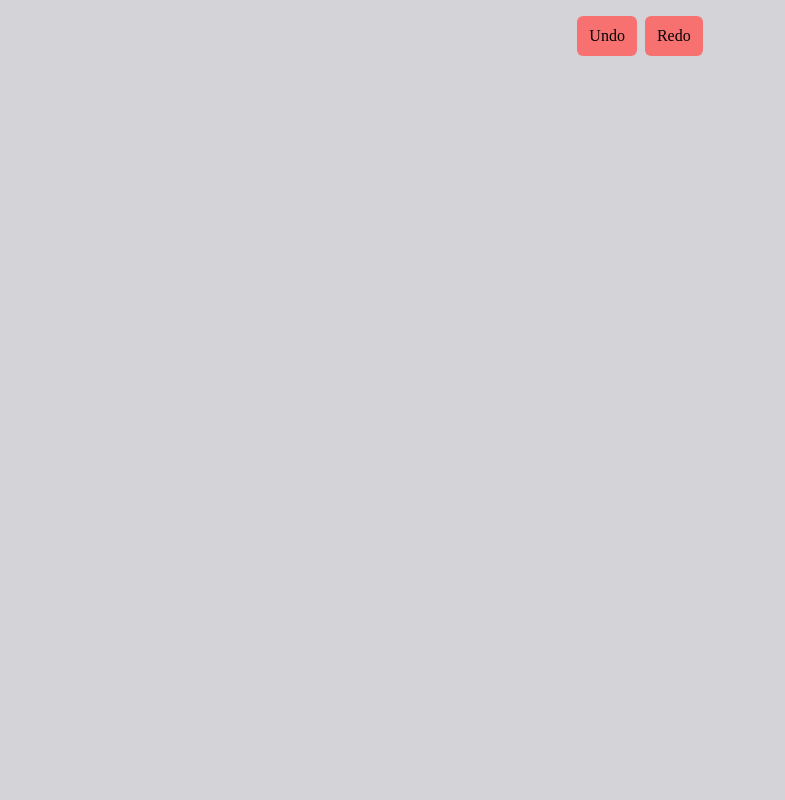
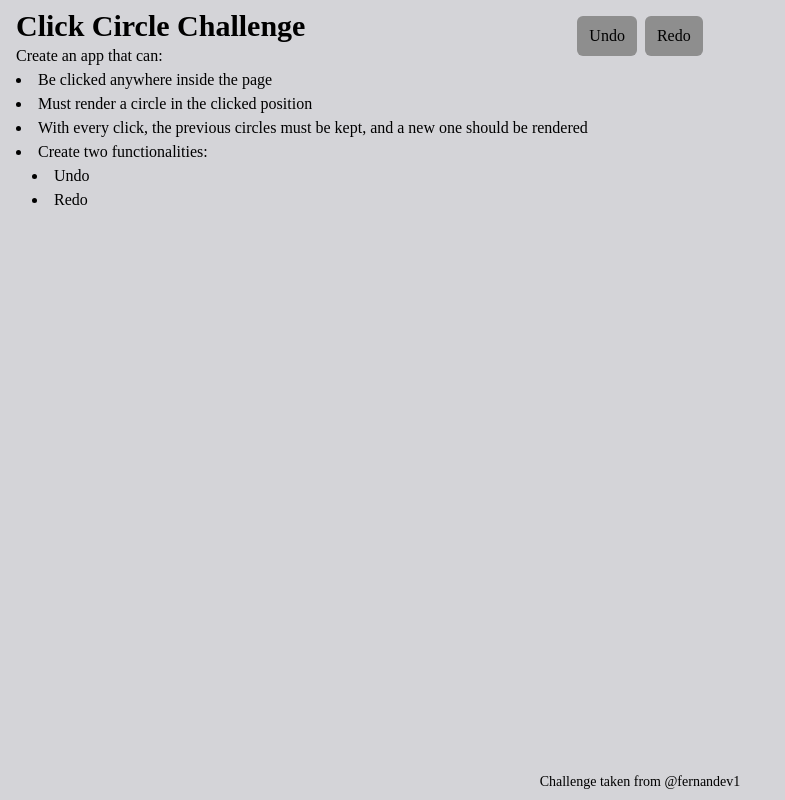
Before and after one commit to Bmullerc/playing-around, a Next.js app: page /challenges/clickcircle in a window 1280 px wide. Shown: the whole page, without its empty margins (0-785 px from the left). Built offline with nearby package versions, Linux system fonts and the light colour scheme.

Commit message:
update: layout, add first challenge

```diff
--- a/src/pages/challenges/clickcircle.jsx
+++ b/src/pages/challenges/clickcircle.jsx
@@ -1,8 +1,10 @@
 import Head from 'next/head'
+import Link from 'next/link'
 import { useState } from 'react'
 
 export default function Home() {
   const [list, setList] = useState([])
+  const [deleted, setDeleted] = useState([])
 
   const handleClick = (event) => {
     const newClick = {
@@ -12,44 +14,85 @@ export default function Home() {
     setList((prev) => [...prev, newClick])
   }
 
-  const handleUndo = () => {
-    const newList = [...list].slice(0, -1)
-    setList(newList)
+  const handleUndo = (event) => {
+    event.stopPropagation()
+
+    if (list.length === 0) return
+
+    const deletedCircle = [...list].pop()
+
+    setList((prev) => {
+      const newList = [...prev].slice(0, -1)
+      return newList
+    })
+
+    setDeleted((prev) => [...prev, deletedCircle])
   }
 
-  const handleRedo = () => {
-    console.log(list)
+  const handleRedo = (event) => {
+    event.stopPropagation()
+
+    if (deleted.length === 0) return
+
+    const redoneCircle = [...deleted].pop()
+
+    setDeleted((prev) => {
+      const newList = [...prev].slice(0, -1)
+      return newList
+    })
+
+    setList((prev) => [...prev, redoneCircle])
   }
 
   return (
     <>
       <Head>
-        <title>Playing Around with N13</title>
+        <title>Front-end Challenges</title>
         <meta name="description" content="Generated by create next app" />
         <meta name="viewport" content="width=device-width, initial-scale=1" />
         <link rel="icon" href="/favicon.ico" />
       </Head>
       <main>
+        <header className='py-2 px-4 z-20 fixed pointer-events-none'>
+          <h3 className='font-bold text-3xl'>Click Circle Challenge</h3>
+          <ul className='list-inside list-disc'>
+            Create an app that can:
+            <li>Be clicked anywhere inside the page</li>
+            <li>Must render a circle in the clicked position</li>
+            <li>With every click, the previous circles must be kept, and a new one should be rendered</li>
+            <li>Create two functionalities:
+              <ul className='list-inside list-disc px-4'>
+                <li>Undo</li>
+                <li>Redo</li>
+              </ul>
+            </li>
+          </ul>
+        </header>
+
+        <section
+          onClick={handleClick}
+          className='bg-zinc-300 h-full w-full fixed top-0'>
           <div
             className='fixed justify-center items-center top-4 w-full z-10 flex gap-2'>
             <button
+              disabled={list.length === 0}
               onClick={handleUndo}
-            className="bg-red-400 py-2 px-3 rounded-md font">Undo
+              className="bg-red-400 py-2 px-3 rounded-md disabled:grayscale hover:opacity-70 hover:scale-95 duration-200 ease-in-out disabled:cursor-not-allowed disabled:hover:scale-100">Undo
             </button>
             <button
+              disabled={deleted.length === 0}
               onClick={handleRedo}
-            className="bg-red-400 py-2 px-3 rounded-md font">Redo
+              className="bg-red-400 py-2 px-3 rounded-md disabled:grayscale hover:opacity-70 hover:scale-95 duration-200 ease-in-out disabled:cursor-not-allowed disabled:hover:scale-100">Redo
             </button>
           </div>
-
-        <div
-          onClick={handleClick}
-          className='bg-zinc-300 h-full w-full fixed'>
           {list.map((item, index) => (
             <span key={index} className="bg-red-600 w-6 h-6 rounded-full absolute" style={{ left: item.clientX, top: item.clientY }} />
           ))}
-        </div>
+        </section>
       </main >
+      <footer className='fixed bottom-2 left-0 right-0 text-center pointer-events-none'>
+        <h4 className='text-sm'>Challenge taken from <Link href={"https://www.youtube.com/@fernandev1"} className="hover:text-zinc-400 duration-200 pointer-events-auto">@fernandev1</Link></h4>
+      </footer>
     </>
   )
 }
--- a/src/pages/challenges/index.tsx
+++ b/src/pages/challenges/index.tsx
@@ -1,17 +1,25 @@
 import Head from 'next/head'
+import Link from 'next/link'
 
 export default function Home() {
   return (
     <>
       <Head>
-        <title>React Interview Challenge Solving</title>
+        <title>React Interview Challenges</title>
         <meta name="description" content="Generated by create next app" />
         <meta name="viewport" content="width=device-width, initial-scale=1" />
         <link rel="icon" href="/favicon.ico" />
       </Head>
       <main>
         <header>
-          <h2>React Challenges Here</h2>
+          <div className='font-bold text-4xl'>
+            Front-end Developer Junior
+          </div>
+          <p>Here are some proposed challenges:</p>
+          <ol className='list-inside list-decimal'>
+            <li><Link href="/challenges/clickcircle">Click Circle Render</Link></li>
+            <li><Link href="/challenges/stoplight">Stoplight</Link></li>
+          </ol>
         </header>
       </main>
     </>
--- a/src/pages/index.tsx
+++ b/src/pages/index.tsx
@@ -1,4 +1,5 @@
 import Head from 'next/head'
+import Link from 'next/link'
 
 export default function Home() {
   return (
@@ -11,7 +12,8 @@ export default function Home() {
       </Head>
       <main>
         <header>
-          <h2>Front-end Interview Challenges</h2>
+          <h2>Front-end Interview Tips, Tricks and Challenges</h2>
+          <Link href="/challenges">Challenges</Link>
         </header>
       </main>
     </>
```
Lines whose indentation alone changed are shown as unchanged.
